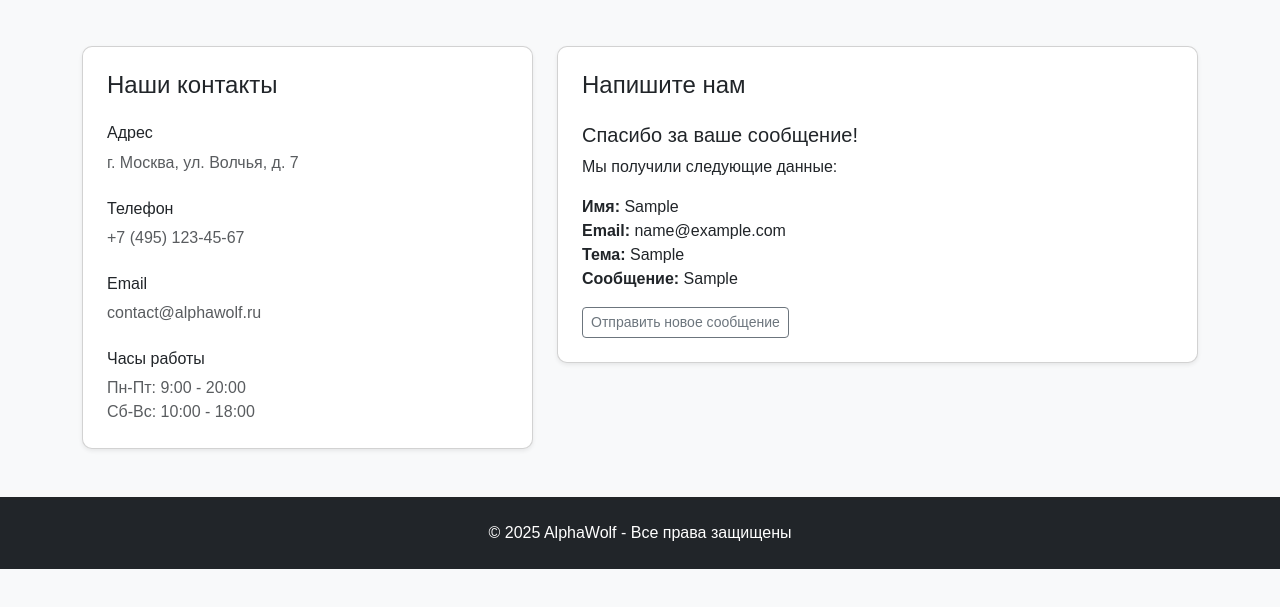
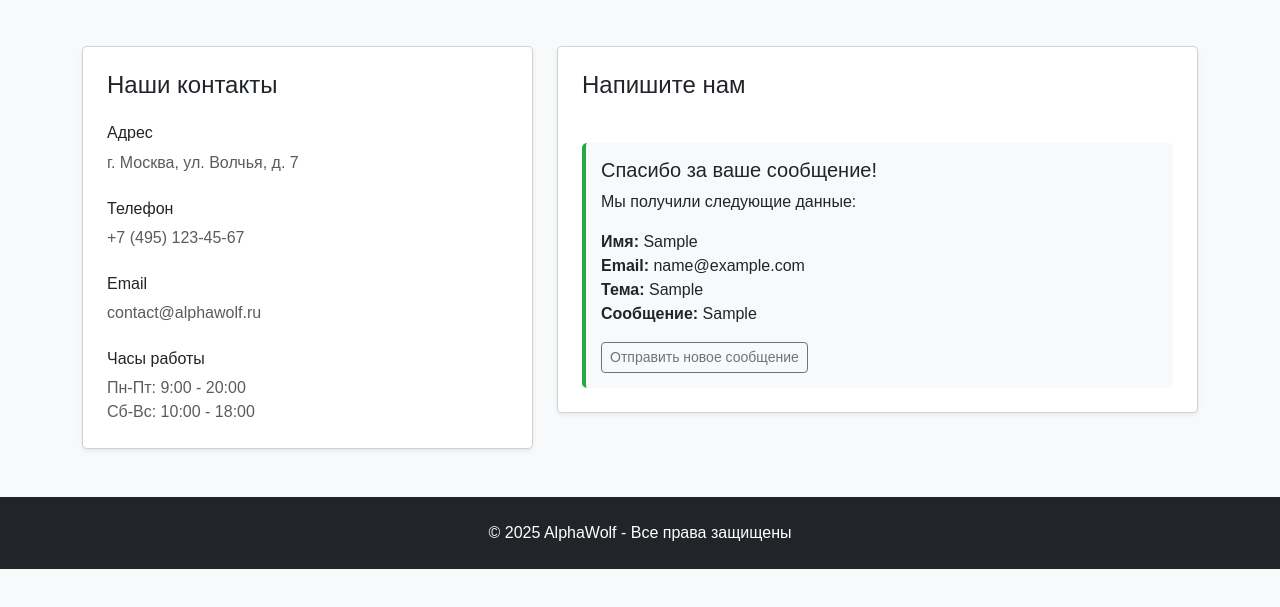
Before and after one commit to dyrhrd/AlphaWolf-website.com, a plain HTML site: page page1.html in a window 1280 px wide. Both pictures are taken after typing "Sample", "name@example.com", "Sample", "Sample" into the empty fields and a click on the button "Отправить сообщение". Shown: the part 155-762 px from the top of the page. Drawn offline with nearby package versions, Linux system fonts and the light colour scheme.

Commit message:
Update styles.css

```diff
--- a/styles.css
+++ b/styles.css
@@ -169,3 +169,23 @@ textarea {
     background-color: #555;
     color: white;
 }
+.contact-header {
+            background-color: #333;
+            color: white;
+        }
+
+        .contact-card {
+            transition: all 0.3s ease;
+            border-radius: 5px;
+        }
+
+
+
+        #confirmation {
+            display: none;
+            margin-top: 20px;
+            padding: 15px;
+            background-color: #f8f9fa;
+            border-radius: 5px;
+            border-left: 4px solid #28a745;
+        }
```
